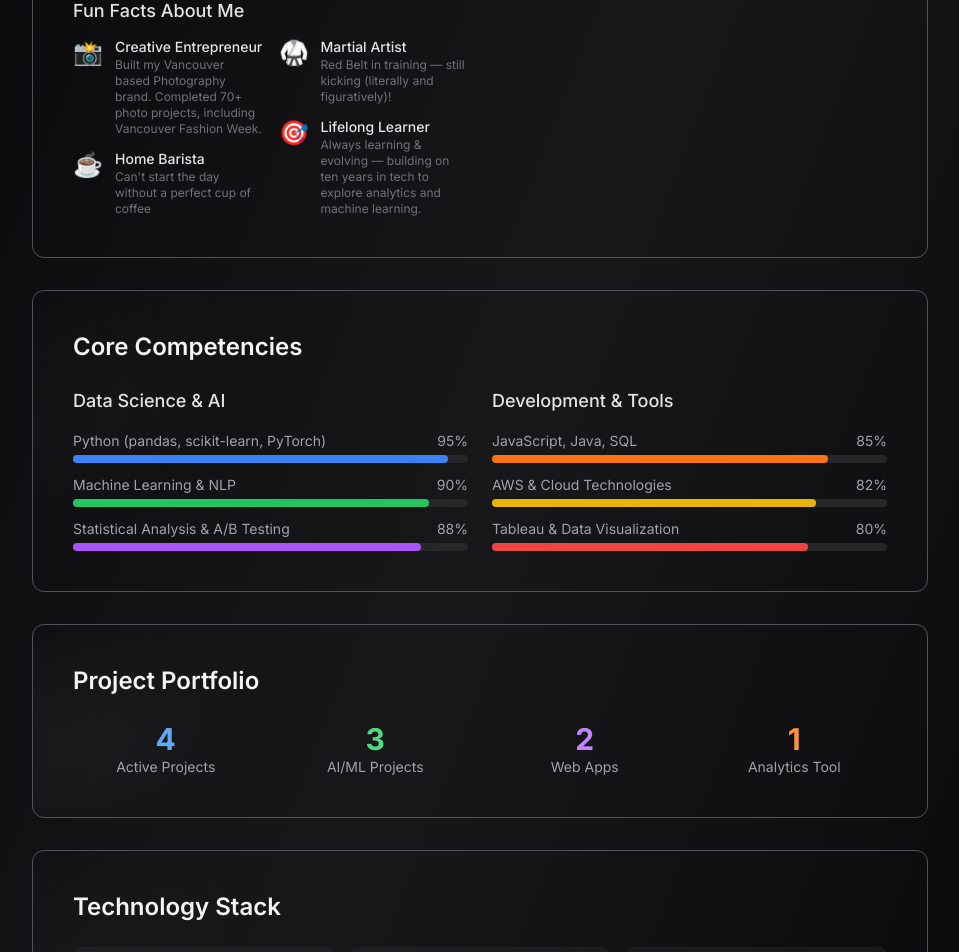
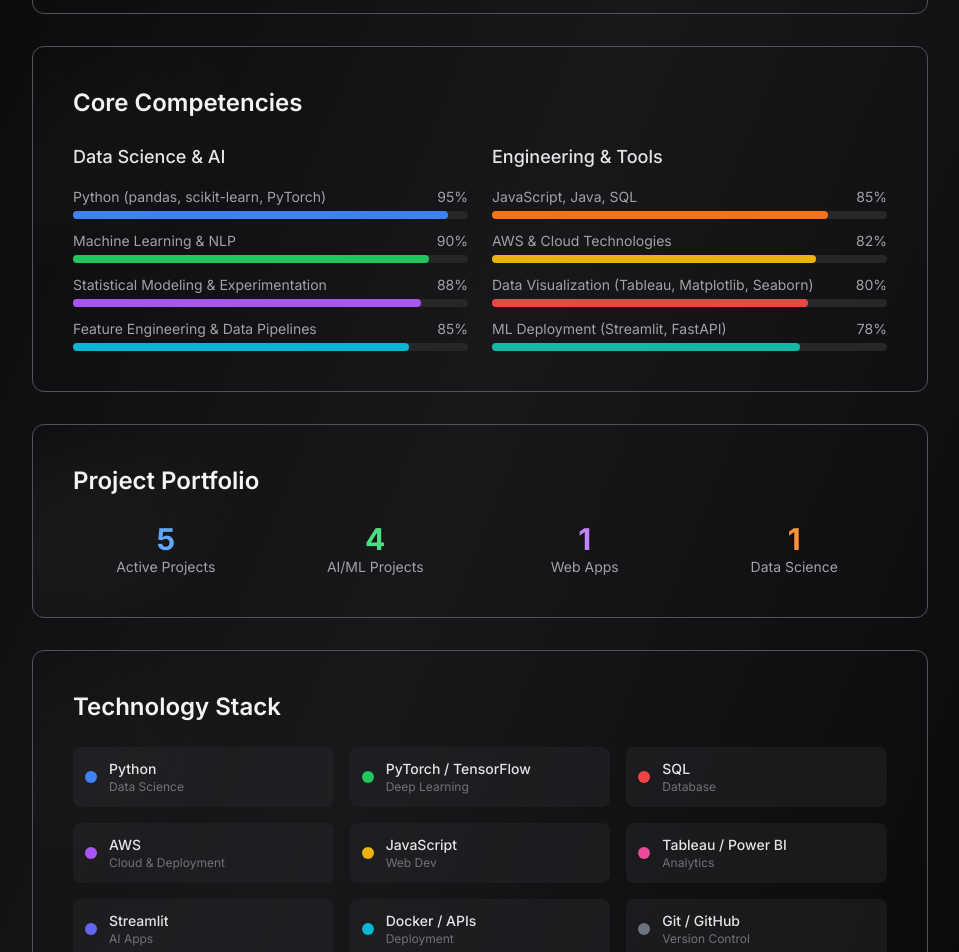
Before and after one commit to sharma93manvi/manvisharmaportfolio, a Next.js app: page /about in a window 1280 px wide. Shown: the part 1180-2132 px from the top of the page, without its empty margins (160-1119 px from the left). Built offline with nearby package versions, Linux system fonts and the light colour scheme; no server answers; what tailwindcss-debug-screens would draw is missing.

Commit message:
Update Projects page description to focus on data science, AI/ML, and analytics

```diff
--- a/app/about/page.tsx
+++ b/app/about/page.tsx
@@ -110,8 +110,8 @@ export default function AboutPage() {
                       <div className="text-xs text-zinc-400">Painting</div>
                     </div>
                     <div className="text-center p-3 rounded-lg bg-zinc-800/50">
-                      <div className="text-2xl mb-1">🥋</div>
-                      <div className="text-xs text-zinc-400">Karate</div>
+                      <div className="text-2xl mb-1">🎧</div>
+                      <div className="text-xs text-zinc-400">Podcasts & Learning</div>
                     </div>
                     <div className="text-center p-3 rounded-lg bg-zinc-800/50">
                       <div className="text-2xl mb-1">🏔️</div>
@@ -122,9 +122,8 @@ export default function AboutPage() {
                       <div className="text-xs text-zinc-400">Racquet Sports</div>
                     </div>
                   </div>
-                </div>
 
-                <div>
+                  <div className="mt-6">
                     <h3 className="text-lg font-medium text-zinc-200 mb-3">Fun Facts About Me</h3>
                     <div className="grid grid-cols-1 md:grid-cols-2 gap-4">
                       <div className="space-y-3">
@@ -132,14 +131,14 @@ export default function AboutPage() {
                           <div className="text-2xl">📸</div>
                           <div>
                             <div className="text-sm font-medium text-zinc-200">Creative Entrepreneur</div>
-                          <div className="text-xs text-zinc-500">Built my Vancouver based Photography brand. Completed 70+ photo projects, including Vancouver Fashion Week.</div>
+                            <div className="text-xs text-zinc-500">Founder of HappyHungryHues, my photography brand. Captured 70+ projects-from weddings to Vancouver Fashion Week.</div>
                           </div>
                         </div>
                         <div className="flex items-start space-x-3">
                           <div className="text-2xl">☕</div>
                           <div>
                             <div className="text-sm font-medium text-zinc-200">Home Barista</div>
-                          <div className="text-xs text-zinc-500">Can't start the day without a perfect cup of coffee</div>
+                            <div className="text-xs text-zinc-500">Mornings start with latte art experiments and a perfectly dialed-in espresso shot.</div>
                           </div>
                         </div>
                       </div>
@@ -148,19 +147,22 @@ export default function AboutPage() {
                           <div className="text-2xl">🥋</div>
                           <div>
                             <div className="text-sm font-medium text-zinc-200">Martial Artist</div>
-                          <div className="text-xs text-zinc-500">Red Belt in training — still kicking (literally and figuratively)!</div>
+                            <div className="text-xs text-zinc-500">Red belt in Karate, training toward green. I've learned that strength, patience, and persistence matter as much outside the dojo as within it.</div>
                           </div>
                         </div>
+
                         <div className="flex items-start space-x-3">
-                        <div className="text-2xl">🎯</div>
+                          <div className="text-2xl">🎓</div>
                           <div>
                             <div className="text-sm font-medium text-zinc-200">Lifelong Learner</div>
-                          <div className="text-xs text-zinc-500">Always learning & evolving — building on ten years in tech to explore analytics and machine learning.</div>
+                            <div className="text-xs text-zinc-500">Always learning & evolving — building on ten years in tech to explore data science and machine learning.</div>
                           </div>
                         </div>
                       </div>
                     </div>
                   </div>
+                </div>
+
               </div>
             </div>
           </Card>
@@ -196,18 +198,27 @@ export default function AboutPage() {
                     </div>
                     <div>
                       <div className="flex justify-between text-sm text-zinc-400 mb-1">
-                        <span>Statistical Analysis & A/B Testing</span>
+                        <span>Statistical Modeling & Experimentation</span>
                         <span>88%</span>
                       </div>
                       <div className="w-full bg-zinc-800 rounded-full h-2">
                         <div className="bg-purple-500 h-2 rounded-full" style={{width: '88%'}}></div>
                       </div>
                     </div>
+                    <div>
+                      <div className="flex justify-between text-sm text-zinc-400 mb-1">
+                        <span>Feature Engineering & Data Pipelines</span>
+                        <span>85%</span>
+                      </div>
+                      <div className="w-full bg-zinc-800 rounded-full h-2">
+                        <div className="bg-cyan-500 h-2 rounded-full" style={{width: '85%'}}></div>
+                      </div>
+                    </div>
                   </div>
                 </div>
 
                 <div className="space-y-4">
-                  <h3 className="text-lg font-medium text-zinc-200">Development & Tools</h3>
+                  <h3 className="text-lg font-medium text-zinc-200">Engineering & Tools</h3>
                   <div className="space-y-3">
                     <div>
                       <div className="flex justify-between text-sm text-zinc-400 mb-1">
@@ -229,11 +240,20 @@ export default function AboutPage() {
                     </div>
                     <div>
                       <div className="flex justify-between text-sm text-zinc-400 mb-1">
-                        <span>Tableau & Data Visualization</span>
+                        <span>Data Visualization (Tableau, Matplotlib, Seaborn)</span>
                         <span>80%</span>
                       </div>
                       <div className="w-full bg-zinc-800 rounded-full h-2">
                         <div className="bg-red-500 h-2 rounded-full" style={{width: '80%'}}></div>
+                      </div>
+                    </div>
+                    <div>
+                      <div className="flex justify-between text-sm text-zinc-400 mb-1">
+                        <span>ML Deployment (Streamlit, FastAPI)</span>
+                        <span>78%</span>
+                      </div>
+                      <div className="w-full bg-zinc-800 rounded-full h-2">
+                        <div className="bg-teal-500 h-2 rounded-full" style={{width: '78%'}}></div>
                       </div>
                     </div>
                   </div>
@@ -250,20 +270,20 @@ export default function AboutPage() {
               </h2>
               <div className="grid grid-cols-2 md:grid-cols-4 gap-6">
                 <div className="text-center">
-                  <div className="text-3xl font-bold text-blue-400">4</div>
+                  <div className="text-3xl font-bold text-blue-400">5</div>
                   <div className="text-sm text-zinc-400">Active Projects</div>
                 </div>
                 <div className="text-center">
-                  <div className="text-3xl font-bold text-green-400">3</div>
+                  <div className="text-3xl font-bold text-green-400">4</div>
                   <div className="text-sm text-zinc-400">AI/ML Projects</div>
                 </div>
                 <div className="text-center">
-                  <div className="text-3xl font-bold text-purple-400">2</div>
+                  <div className="text-3xl font-bold text-purple-400">1</div>
                   <div className="text-sm text-zinc-400">Web Apps</div>
                 </div>
                 <div className="text-center">
                   <div className="text-3xl font-bold text-orange-400">1</div>
-                  <div className="text-sm text-zinc-400">Analytics Tool</div>
+                  <div className="text-sm text-zinc-400">Data Science</div>
                 </div>
               </div>
             </div>
@@ -278,14 +298,14 @@ export default function AboutPage() {
               <div className="grid grid-cols-2 md:grid-cols-3 gap-4">
                 {[
                   { name: "Python", category: "Data Science", color: "bg-blue-500" },
+                  { name: "PyTorch / TensorFlow", category: "Deep Learning", color: "bg-green-500" },
+                  { name: "SQL", category: "Database", color: "bg-red-500" },
+                  { name: "AWS", category: "Cloud & Deployment", color: "bg-purple-500" },
                   { name: "JavaScript", category: "Web Dev", color: "bg-yellow-500" },
-                  { name: "Java", category: "Backend", color: "bg-green-500" },
-                  { name: "SQL", category: "Database", color: "bg-red-500" },
-                  { name: "AWS", category: "Cloud", color: "bg-purple-500" },
-                  { name: "Tableau", category: "Analytics", color: "bg-pink-500" },
-                  { name: "R", category: "Statistics", color: "bg-orange-500" },
-                  { name: "Matlab", category: "Analysis", color: "bg-cyan-500" },
+                  { name: "Tableau / Power BI", category: "Analytics", color: "bg-pink-500" },
                   { name: "Streamlit", category: "AI Apps", color: "bg-indigo-500" },
+                  { name: "Docker / APIs", category: "Deployment", color: "bg-cyan-500" },
+                  { name: "Git / GitHub", category: "Version Control", color: "bg-gray-500" },
                 ].map((tech, index) => (
                   <div key={index} className="flex items-center space-x-3 p-3 rounded-lg bg-zinc-800/50">
                     <div className={`w-3 h-3 rounded-full ${tech.color}`}></div>
@@ -357,15 +377,15 @@ export default function AboutPage() {
                       <h3 className="text-lg font-medium text-zinc-200 mb-3">Current Focus</h3>
                       <ul className="space-y-2 text-zinc-400">
                         <li>• MBAN program completion</li>
-                        <li>• Business analytics mastery</li>
+                        <li>• Mastering Data Science & Machine Learning</li>
                         <li>• Data-driven decision making</li>
-                        <li>• Transitioning from QA to Data Science</li>
+                        <li>• Applying data science & AI to real problems</li>
                       </ul>
                     </div>
                     <div>
                       <h3 className="text-lg font-medium text-zinc-200 mb-3">Career Goals</h3>
                       <ul className="space-y-2 text-zinc-400">
-                        <li>• Data Science & Analytics roles</li>
+                        <li>• ML Engineer & Data Science roles</li>
                         <li>• Strategic business insights</li>
                         <li>• Combining tech + business acumen</li>
                         <li>• Leading data-driven initiatives</li>
--- a/app/page.tsx
+++ b/app/page.tsx
@@ -10,6 +10,9 @@ const navigation = [
 export default function Home() {
   return (
     <div className="flex flex-col items-center justify-center w-screen h-screen overflow-hidden bg-gradient-to-tl from-black via-zinc-600/20 to-black">
+      {/* Subtle Grid Pattern */}
+      <div className="absolute inset-0 bg-grid-pattern opacity-5 animate-grid-move pointer-events-none"></div>
+
       <nav className="my-16 animate-fade-in">
         <ul className="flex items-center justify-center gap-4">
           <Link
--- a/app/projects/page.tsx
+++ b/app/projects/page.tsx
@@ -83,7 +83,7 @@ export default function ProjectsPage() {
             Projects
           </h2>
           <p className="mt-4 text-zinc-400">
-            Showcasing my work in data science, AI, and full-stack development.
+            Showcasing my work across data science, AI/ML, and analytics.
           </p>
         </div>
 
--- a/global.css
+++ b/global.css
@@ -7,3 +7,25 @@
     -webkit-text-stroke: 1px rgba(255,255,255,0.3);
   }
 }
+
+@layer utilities {
+  .bg-grid-pattern {
+    background-image:
+      linear-gradient(rgba(255,255,255,0.1) 1px, transparent 1px),
+      linear-gradient(90deg, rgba(255,255,255,0.1) 1px, transparent 1px);
+    background-size: 50px 50px;
+  }
+
+  .animate-grid-move {
+    animation: grid-move 20s linear infinite;
+  }
+}
+
+@keyframes grid-move {
+  0% {
+    transform: translate(0, 0);
+  }
+  100% {
+    transform: translate(50px, 50px);
+  }
+}
```
Lines whose indentation alone changed are shown as unchanged.
